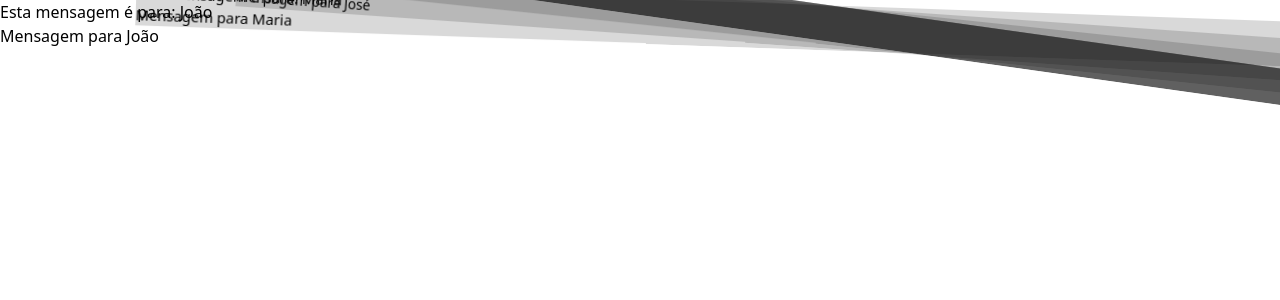
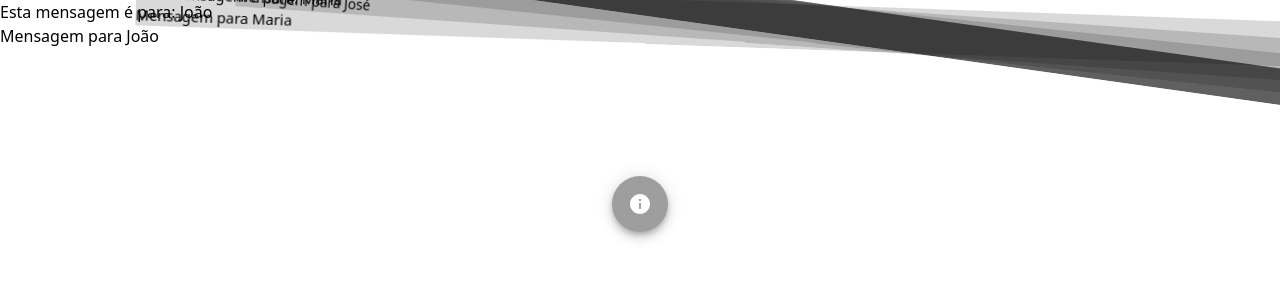
Before and after one commit to LucasGdBS/trunfo-cesar, a React (Vite) app: page / in a window 1280 px wide. Shown: the top 300 px of the page. Built offline with nearby package versions, Linux system fonts and the light colour scheme.

Commit message:
adicionando componente de informações

```diff
--- a/src/App.jsx
+++ b/src/App.jsx
@@ -1,6 +1,7 @@
 import Container from "./Components/Container"
 import Baralho from "./Components/Baralho";
 import cards from "../cards.json";
+import Informacao from "./Components/Informacao";
 
 function App() {
   const cartas = cards
@@ -9,6 +10,7 @@ function App() {
     <>
       <Container>
         <Baralho cartas={cartas}/>
+        <Informacao />
       </Container>
     </>
   )
--- /dev/null
+++ b/src/Components/Informacao/index.jsx
@@ -0,0 +1,59 @@
+import { SpeedDial, SpeedDialAction } from "@mui/material";
+import { InfoRounded, GitHub, LinkedIn } from "@mui/icons-material";
+import { useState } from "react";
+import { grey } from '@mui/material/colors';
+
+const actions = [
+  {
+    icon: <GitHub />,
+    name: "GitHub",
+    onClick: () => window.open("https://github.com/LucasGdBS", "_blank"),
+  },
+  {
+    icon: <LinkedIn />,
+    name: "Desenvolvido por LucasGdbs",
+    onClick: () => window.open("https://www.linkedin.com/in/lucasgdbs/", "_blank"),
+  },
+];
+
+function Informacao() {
+  const [open, setOpen] = useState(false);
+  const handleOpen = () => setOpen(true);
+  const handleClose = () => setOpen(false);
+
+  return (
+    <div className="absolute bottom-5 left-5 z-50">
+      <SpeedDial
+        ariaLabel="Mais informações"
+        icon={<InfoRounded />}
+        onClose={handleClose}
+        onOpen={handleOpen}
+        open={open}
+				sx={{
+          '& .MuiFab-primary': {
+            bgcolor: grey[500], // Cor de fundo do botão principal
+            '&:hover': {
+              bgcolor: grey[700], // Cor de fundo do botão principal ao passar o mouse
+            },
+          },
+        }}
+      >
+        {actions.map((action) => (
+          <SpeedDialAction
+            key={action.name}
+            icon={action.icon}
+            tooltipTitle={action.name}
+            tooltipOpen
+            tooltipPlacement="right"
+            onClick={() => {
+              action.onClick && action.onClick();
+              handleClose();
+            }}
+          />
+        ))}
+      </SpeedDial>
+    </div>
+  );
+}
+
+export default Informacao;
```
Also changed, not shown: src/Components/Informacao/em-formacao.png (added).
